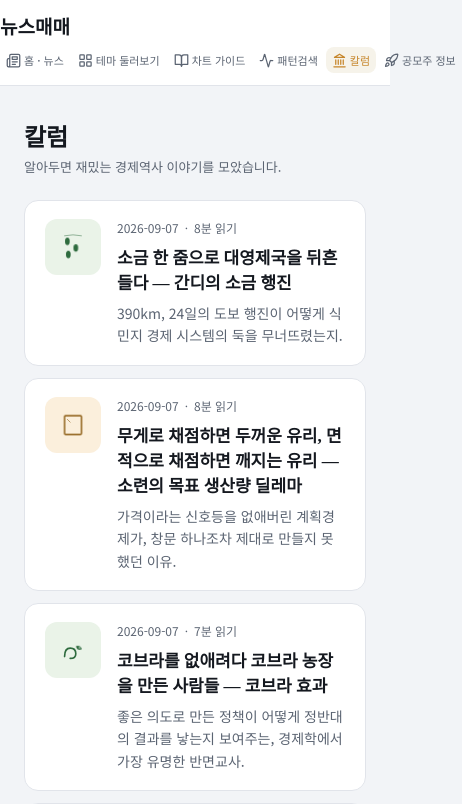
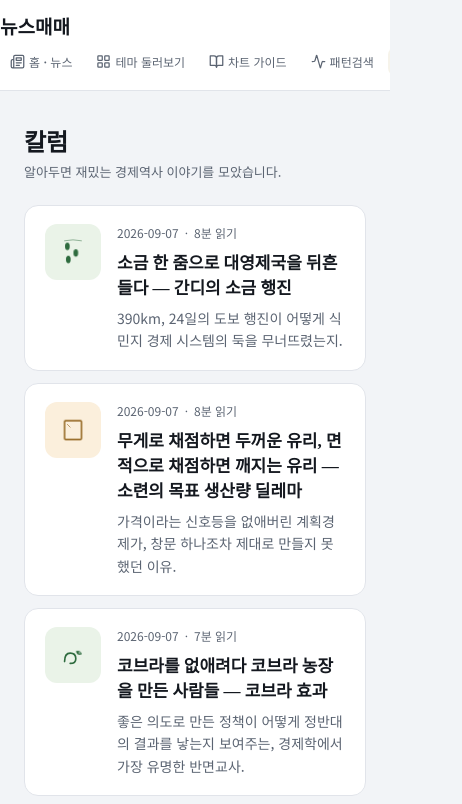
Before and after one commit to sojubaby2/sososo, a Next.js app in the folder app-scaffold/: page /blog in a window 390 px wide. Shown: the top 804 px of the page, 462 px wide, since content can reach past the window. Built offline with nearby package versions, Linux system fonts and the light colour scheme.

Commit message:
ㅇㅇㅇ

```diff
--- a/app-scaffold/app/globals.css
+++ b/app-scaffold/app/globals.css
@@ -29,6 +29,12 @@ html, body {
   background: var(--bg);
   color: var(--ink);
   font-family: var(--font-body);
+  /* [2026-09-07 추가] 모바일 화면비율 깨짐의 실제 원인은 헤더 내비게이션
+     바(.nav)였음 — 좁은 화면에서 6개 메뉴가 줄바꿈 없이 한 줄에 다 들어가려고
+     하면서 넘친 부분이 페이지 전체 가로폭을 넓혀버렸음(아래 .nav 자체
+     스크롤로 고쳤지만), 혹시 모를 다른 요소의 튀어나옴까지 막는 최후
+     안전장치로 문서 자체는 가로 스크롤이 아예 안 생기게 막아둠. */
+  overflow-x: hidden;
 }
 
 button, input { font-family: inherit; }
@@ -62,8 +68,24 @@ button, input { font-family: inherit; }
 @media (max-width: 480px) {
   .site-header-inner { flex-wrap: wrap; gap: 8px; padding: 12px 0; }
   .brand h1 { font-size: 19px; }
-  .nav { width: 100%; justify-content: space-between; gap: 2px; font-size: 11px; }
-  .nav-btn { padding: 5px 6px; gap: 3px; flex: 1; justify-content: center; }
+  /* [2026-09-07 변경] 예전엔 .nav-btn에 flex:1을 줘서 6개 메뉴를 한 줄에
+     욱여넣으려 했는데, .nav-btn에 걸린 white-space:nowrap 때문에 글자가
+     줄어들지 못하고(플렉스 아이템은 기본적으로 내용물 너비 밑으로는 안
+     줄어듦) 화면 밖으로 넘쳐서 페이지 전체가 옆으로 밀리는 원인이 됐음.
+     그 대신 메뉴 줄 자체를 옆으로 스크롤되게 바꿔서, 넘치는 부분이 페이지
+     전체를 밀지 않고 메뉴 줄 안에서만 스크롤되도록 함. */
+  .nav {
+    width: 100%;
+    justify-content: flex-start;
+    gap: 4px;
+    font-size: 12px;
+    overflow-x: auto;
+    -webkit-overflow-scrolling: touch;
+    scrollbar-width: none;
+    padding-bottom: 2px;
+  }
+  .nav::-webkit-scrollbar { display: none; }
+  .nav-btn { padding: 6px 10px; gap: 4px; flex: 0 0 auto; }
 }
 
 /* News feed */
@@ -112,7 +134,7 @@ button, input { font-family: inherit; }
 @media (prefers-reduced-motion: reduce) { .news-card.new-enter { animation: none; } }
 
 .news-meta { display: flex; align-items: center; gap: 8px; font-size: 12px; color: var(--ink-muted); margin-bottom: 10px; }
-.news-title { font-family: var(--font-display); font-size: 17px; font-weight: 700; line-height: 1.4; margin: 0 0 12px; }
+.news-title { font-family: var(--font-display); font-size: 17px; font-weight: 700; line-height: 1.4; margin: 0 0 12px; overflow-wrap: anywhere; }
 
 /* Credibility tag — compact pill instead of a heavy colored block */
 .credibility-row { display: flex; flex-wrap: wrap; gap: 6px; margin-bottom: 10px; }
@@ -155,8 +177,8 @@ button, input { font-family: inherit; }
 .down { color: var(--down); }
 .flat { color: var(--ink-muted); }
 
-.news-summary { font-size: 14px; line-height: 1.65; color: var(--ink-muted); margin: 0 0 10px; }
-.news-reason { font-size: 12px; line-height: 1.6; color: var(--down); margin: 0 0 12px; }
+.news-summary { font-size: 14px; line-height: 1.65; color: var(--ink-muted); margin: 0 0 10px; overflow-wrap: anywhere; }
+.news-reason { font-size: 12px; line-height: 1.6; color: var(--down); margin: 0 0 12px; overflow-wrap: anywhere; }
 .news-reason strong { color: var(--down); font-weight: 700; }
 .news-link {
   display: inline-flex; align-items: center; gap: 6px;
```
Also changed, not shown: app-scaffold/app/themes/page.js (+13 -3 lines).
